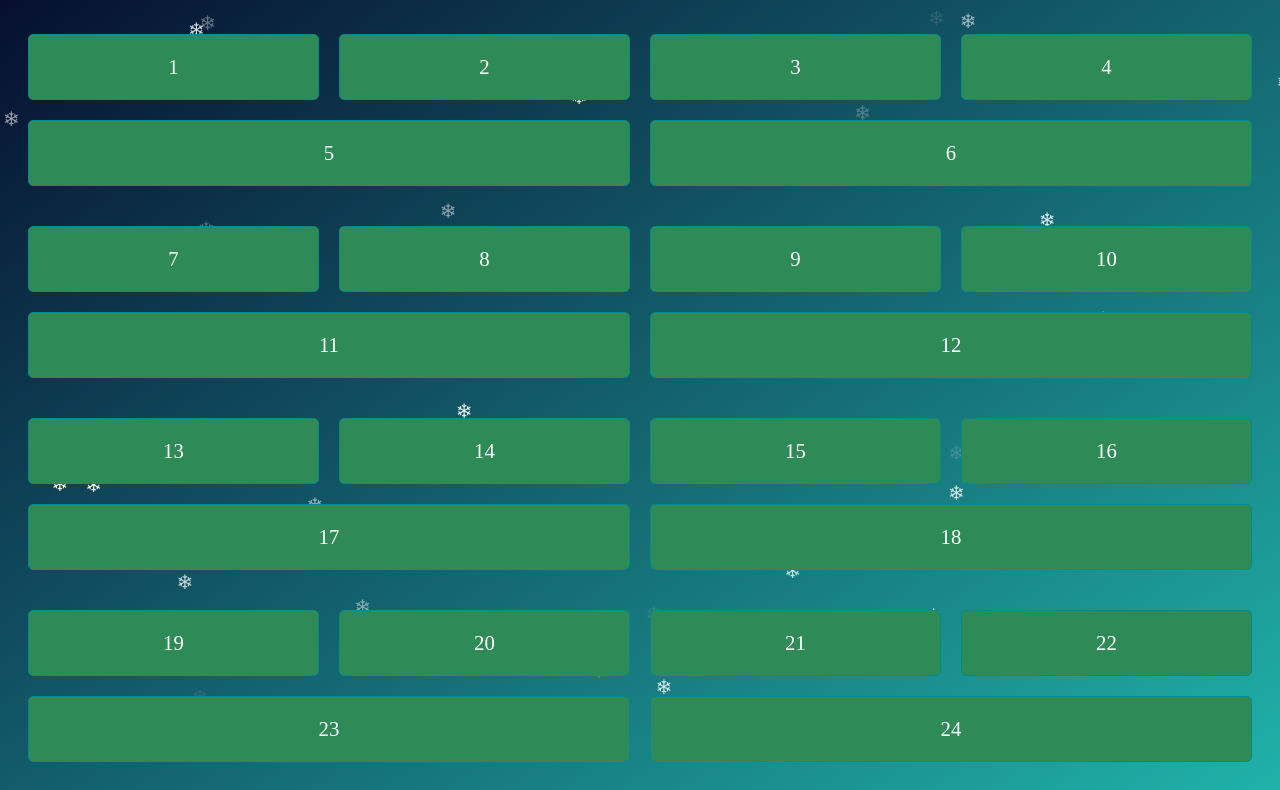
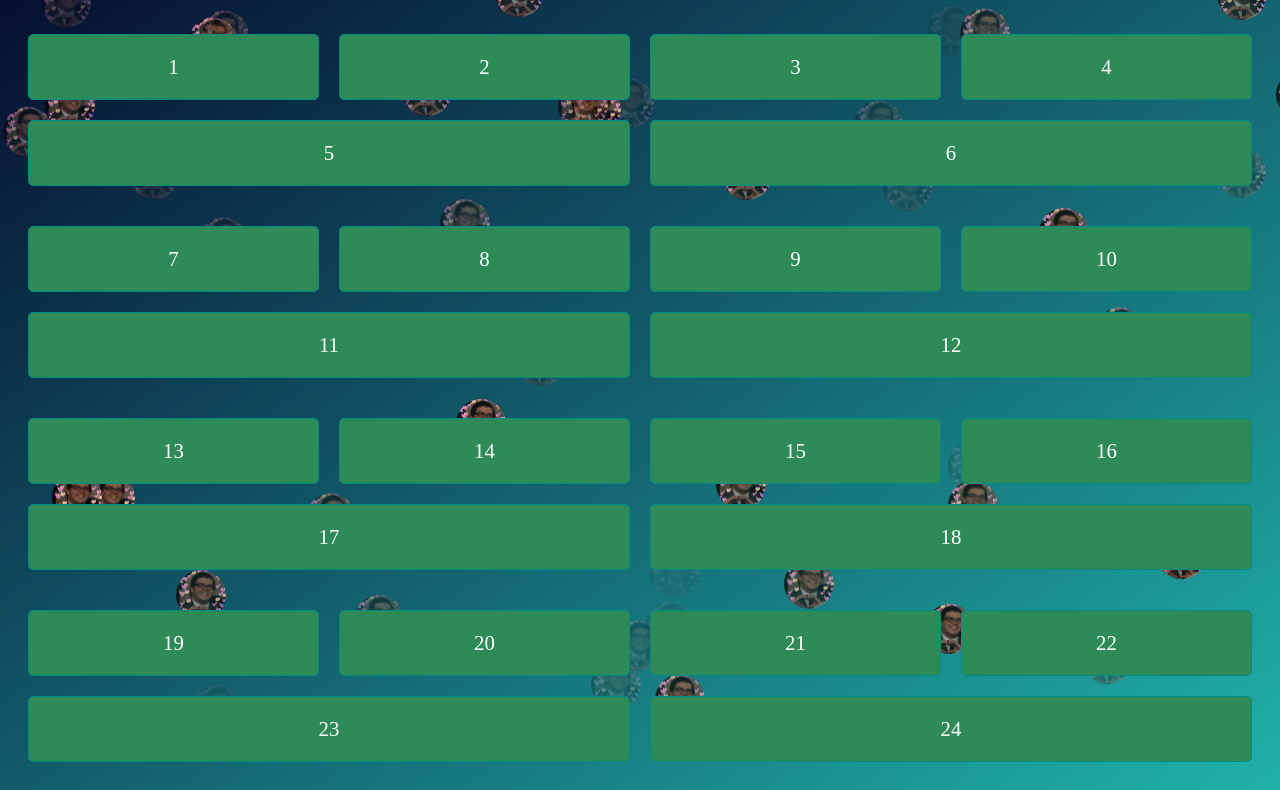
Before and after one commit to tolga-s/Adventskalender, a website: page index.html in a window 1280 px wide. Shown: the part 100-890 px from the top of the page. Drawn offline with nearby package versions, Linux system fonts and the light colour scheme.

Commit message:
Added fatih as a joke

```diff
--- a/index.html
+++ b/index.html
@@ -63,7 +63,16 @@
         function createSnowflakes() {
             const snowflakes = document.createElement("div");
             snowflakes.className = "snowflake";
-            snowflakes.innerHTML = "❄";
+            // snowflakes.innerHTML = "❄";
+
+            const img = document.createElement("img");
+            img.src = "fatih.jpg";
+            img.alt = "";
+            img.style.width = "50px"
+            img.style.height = "50px"
+            img.style.borderRadius = "50px"
+
+            snowflakes.appendChild(img)
 
             const body = document.querySelector("body");
             body.appendChild(snowflakes);
```
Also changed, not shown: fatih.jpg (added).
